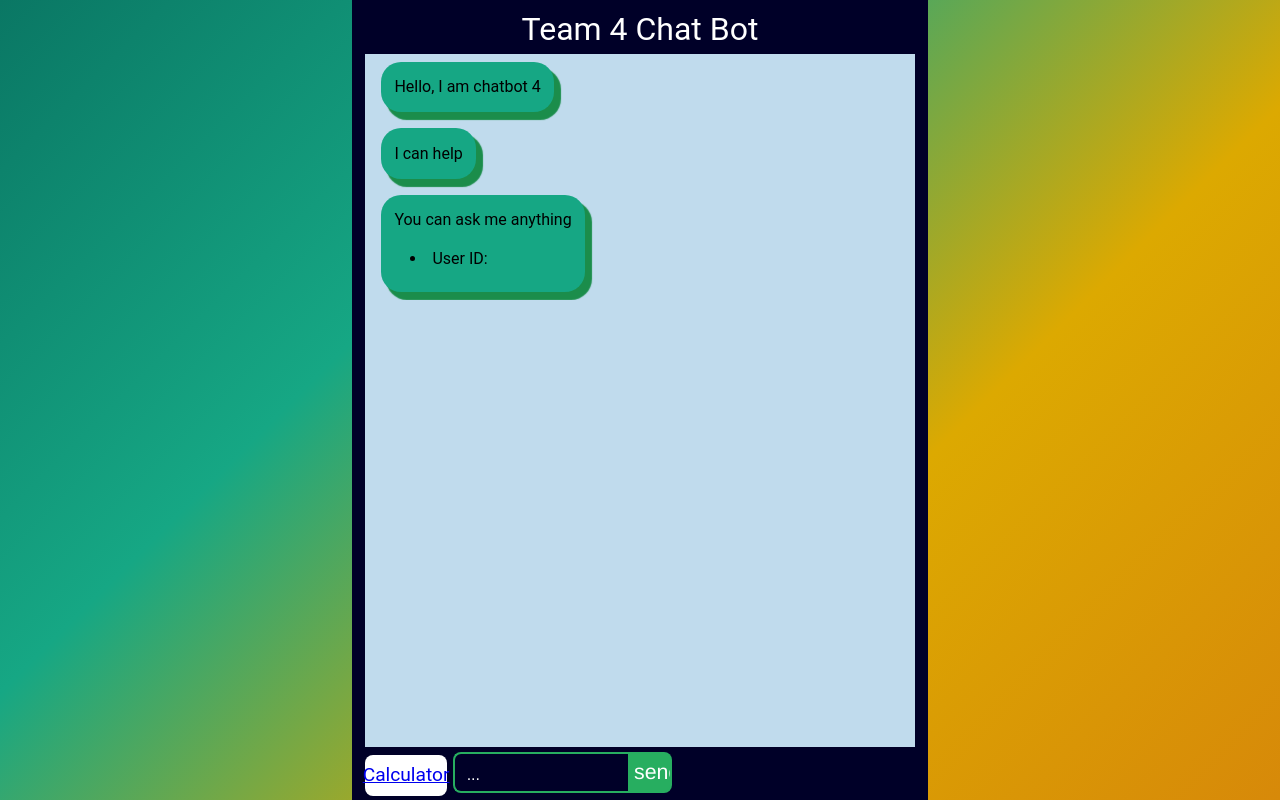
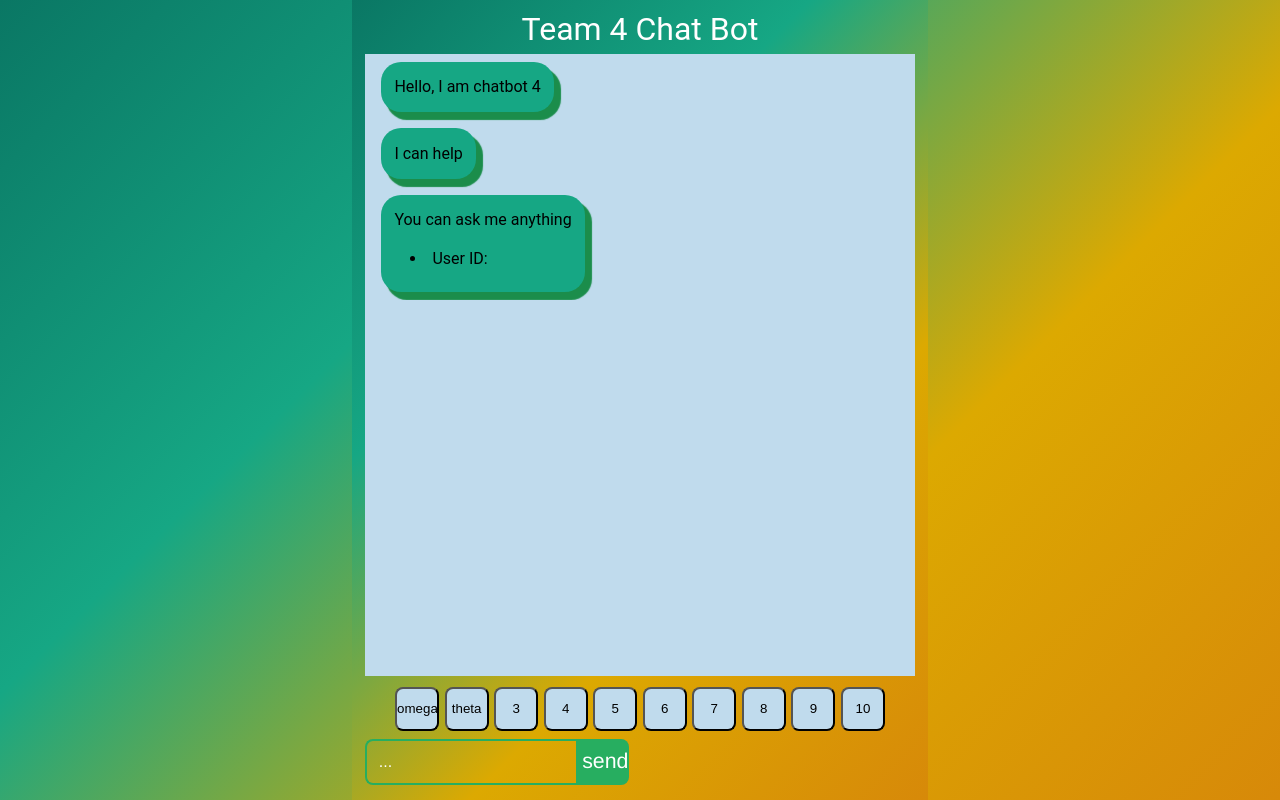
Before and after one commit to Lumenita/Team4, a React (Create React App) app in the folder my-app/: page / in a window 1280 px wide. Shown: the top 800 px of the page. Built offline with nearby package versions, Linux system fonts and the light colour scheme; no server answers; the HTML template or start-up script is replaced by a standard one.

Commit message:
implemeted buttons for calculator
Added css for button, and created class names for buttons for future Latex Implementation.

```diff
--- a/my-app/src/App.js
+++ b/my-app/src/App.js
@@ -1,6 +1,7 @@
 import React, {useState, useEffect } from 'react'
 import ChatBubble from './components/ChatBubble'
 import axios from 'axios';
+import Latex from 'react-latex-next'
 
 import './components/Style.css';
 
@@ -54,7 +55,6 @@ import './components/Style.css';
     // </div>
 
     <body>
-      <div>
 
         <div class="mainPage">
           <div class="title">
@@ -74,11 +74,20 @@ import './components/Style.css';
             </ul>
           </div>
 
+          <div class="calculator">
+                <button class="calcButton calc1"> omega </button>
+                <button class="calcButton calc2"> theta </button>
+                <button class="calcButton calc3"> 3 </button>
+                <button class="calcButton calc4"> 4 </button>
+                <button class="calcButton calc5"> 5 </button>
+                <button class="calcButton calc6"> 6 </button>
+                <button class="calcButton calc7"> 7 </button>
+                <button class="calcButton calc8"> 8 </button>
+                <button class="calcButton calc9"> 9 </button>
+                <button class="calcButton calc10"> 10 </button>
+          </div>
+
           <div class="chatboxArea">
-            <div class="calculator">
-              <a href="https://www.desmos.com/scientific">Calculator</a>
-            </div>
-
             <div>
               <form action="" id="chatform" onSubmit={handleSubmit}>
                 <textarea placeholder="..." class="chatbox" name="chatbox" onChange={event => setText(event.target.value)} minLength="2" style={{ resize: "none" }}></textarea>
@@ -88,7 +97,6 @@ import './components/Style.css';
           </div>
         </div>
 
-      </div>
     </body>
 
   )
--- a/my-app/src/components/Style.css
+++ b/my-app/src/components/Style.css
@@ -14,23 +14,7 @@ body > div {
     font-size: 1em;
     line-height: 1.45;
     background: linear-gradient(-45deg, #d78909, #dca901,#16a784, #0a7764);
-    /*background-size: 200% 200%;
-    animation: gradient 15s ease infinite;
-    height: 100vh;*/
 }
-/*@keyframes gradient {
-    0% {
-        background-position: 0% 50%;
-    }
-
-    50% {
-        background-position: 100% 50%;
-    }
-
-    100% {
-        background-position: 0% 50%;
-    }
-}*/
 .mainPage {
     background-color: #000028;
     width: 45%;
@@ -64,7 +48,7 @@ ul {
 }
 .chatHistory {
     background-color: #c0dbed;
-    height: 88%;
+    height: 79%;
 }
 .chatList {
     display: flex;
@@ -140,6 +124,33 @@ ul {
     }
 }
 /*
+* Calculator
+*/
+.calculator {
+    width: 100%;
+    height: 7%;
+    margin: 1% 0 0 0;
+    background-color: transparent;
+    align-items: center;
+    justify-content: center;
+    display: flex;
+    font-size: 1.2em;
+}
+.calculator > button {
+    margin: 0 0.5% 0 0.5%;
+    height: 80%;
+    width: 8%;
+    border-radius: 8px 8px 8px 8px;
+    background-color: #c0dbed;
+    padding: 0;
+}
+.calculator > button:hover {
+    background-color: #eef7fd
+}
+.calculator > button:active {
+    background-color: #8eb4cd;
+  }
+/*
 * Input Area
 */
 .chatboxArea {
@@ -153,26 +164,11 @@ ul {
 
 
 }
-
-.calculator {
-    width: 15%;
-    height: 90%;
-    background-color: white;
-    align-items: center;
-    justify-content: center;
-    margin: 1% 0 0 0;
-    display: flex;
-    font-size: 1.2em;
-    border-radius: 8px 8px 8px 8px;
-}
-
-
 #chatform {
     display: flex;
     justify-content: center;
-    width: 83%;
+    width: 100%;
     height: 100%;
-    margin: 1% 0 0 2%;
     font-size: 12pt;
     font-family: Helvetica;
 }
@@ -181,7 +177,7 @@ textarea[name="chatbox"] {
     border: 2px solid #27ae60;
     border-right: 0;
     width: 80%;
-    height: 90%;
+    height: 100%;
     background-color: transparent;
     color: #fff;
     margin: 0;
@@ -202,7 +198,7 @@ textarea[name="chatbox"]:focus {
 
 input[type="submit"] {
     -webkit-appearance: none;
-    height: 90%;
+    height: 100%;
     appearance: none;
     border: 0;
     width: 20%;
```
Also changed, not shown: 1 other file (tests, documents, lock files or other folders).
